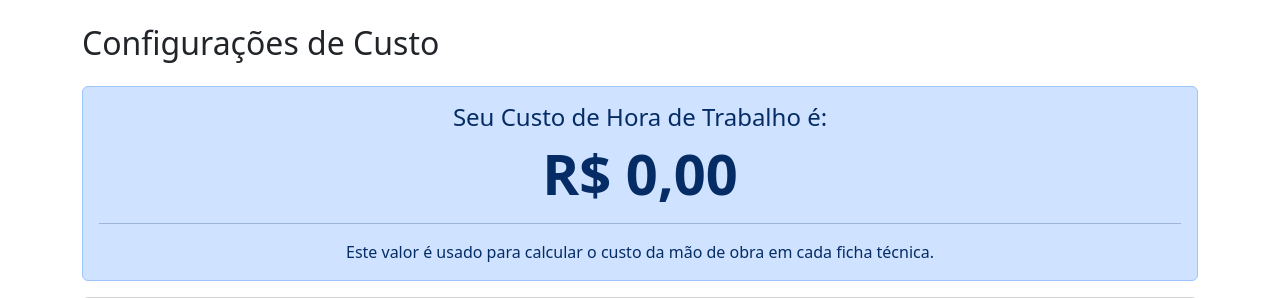
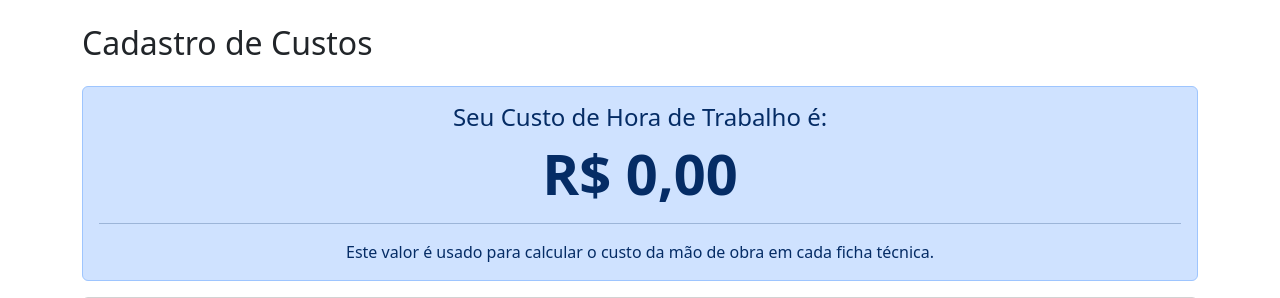
Before and after one commit to biinahc/gestao-confeitaria-flask, a Flask app: page /configuracoes in a window 1280 px wide. Shown: the part 80-378 px from the top of the page. Run offline with Flask 3, Linux system fonts and the light colour scheme; the visitor is signed in with stand-in values (Sample User, id 1); data comes from the database, SQL or seed files in the repository.

Commit message:
ajustando pagina

```diff
--- a/templates/configuracoes.html
+++ b/templates/configuracoes.html
@@ -3,7 +3,7 @@
 {% block title %}Configurações de Custo{% endblock %}
 
 {% block content %}
-    <h2 class="mb-4">Configurações de Custo</h2>
+    <h2 class="mb-4">Cadastro de Custos</h2>
 
     <div class="alert alert-primary text-center" role="alert">
         <h4 class="alert-heading">Seu Custo de Hora de Trabalho é:</h4>
```
